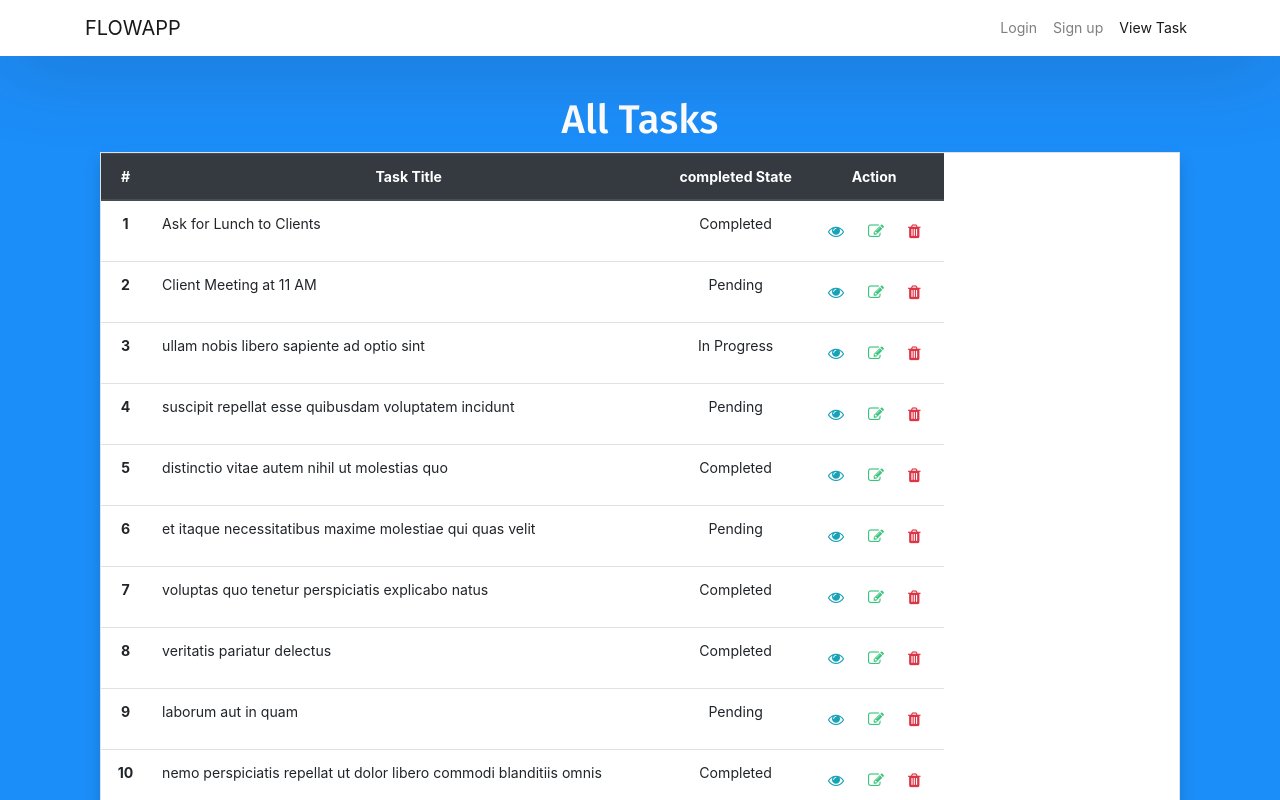
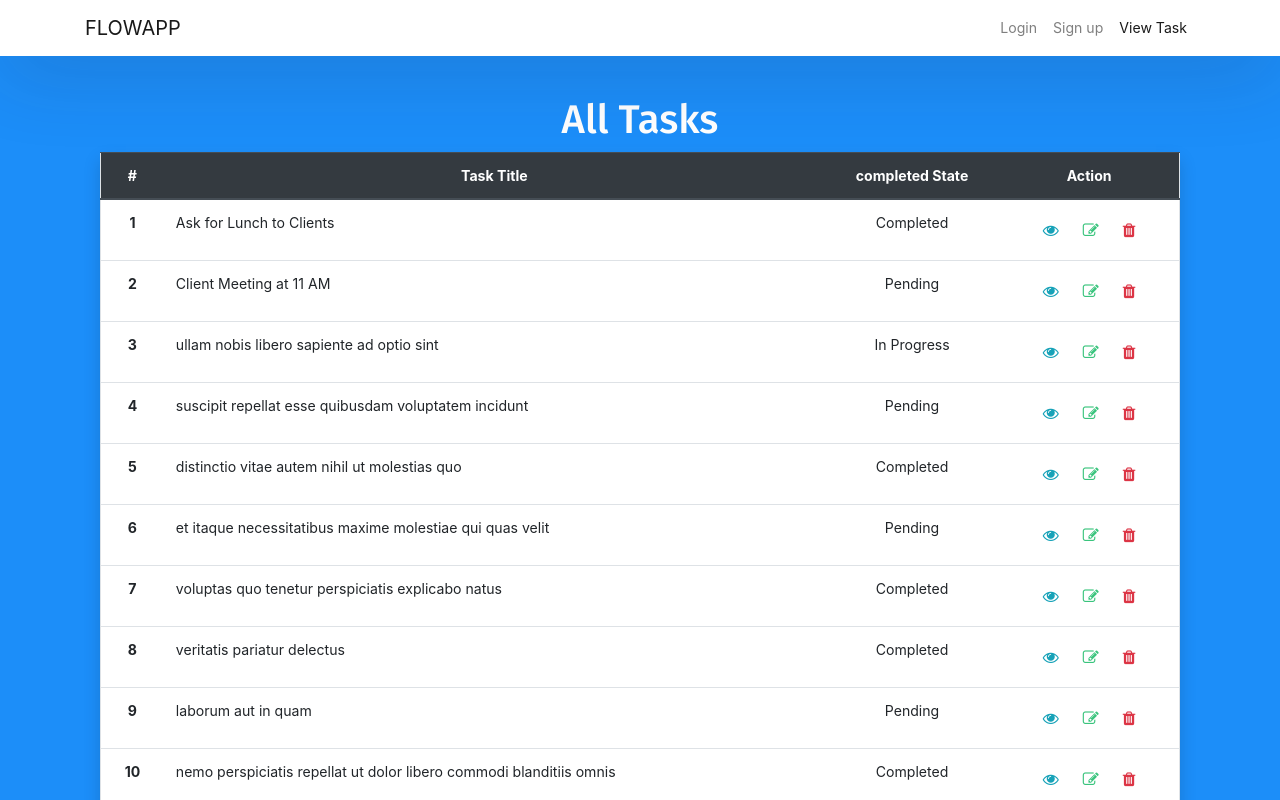
Before and after one commit to sachinpatil02/ReactJs-Workflows, a React (Create React App) app: page /tasks/add in a window 1280 px wide. Shown: the top 800 px of the page. Built offline with nearby package versions, Linux system fonts and the light colour scheme; data requests are answered from the project's data file.

Commit message:
Update AddTask.js

```diff
--- a/src/components/AddTask.js
+++ b/src/components/AddTask.js
@@ -23,7 +23,7 @@ const Home = () => {
     <div className="container">
       <div className="py-4">
         <h1 class="text-white display-5">All Tasks</h1>
-        <table className="table table-responsive border shadow table-hover">
+        <table className="table border shadow table-hover">
           <thead className="thead-dark text-center">
             <tr>
               <th scope="col">#</th>
```
